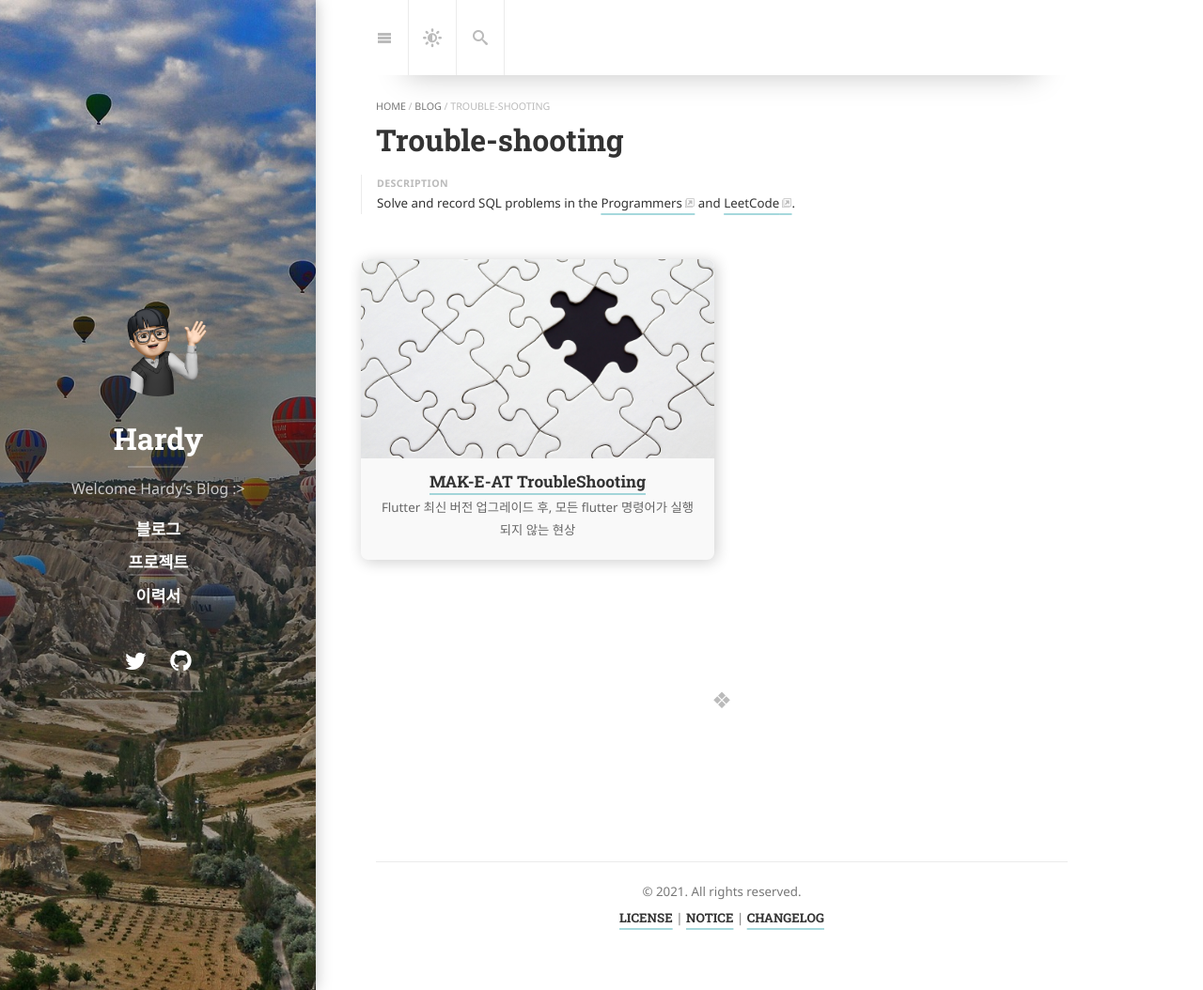
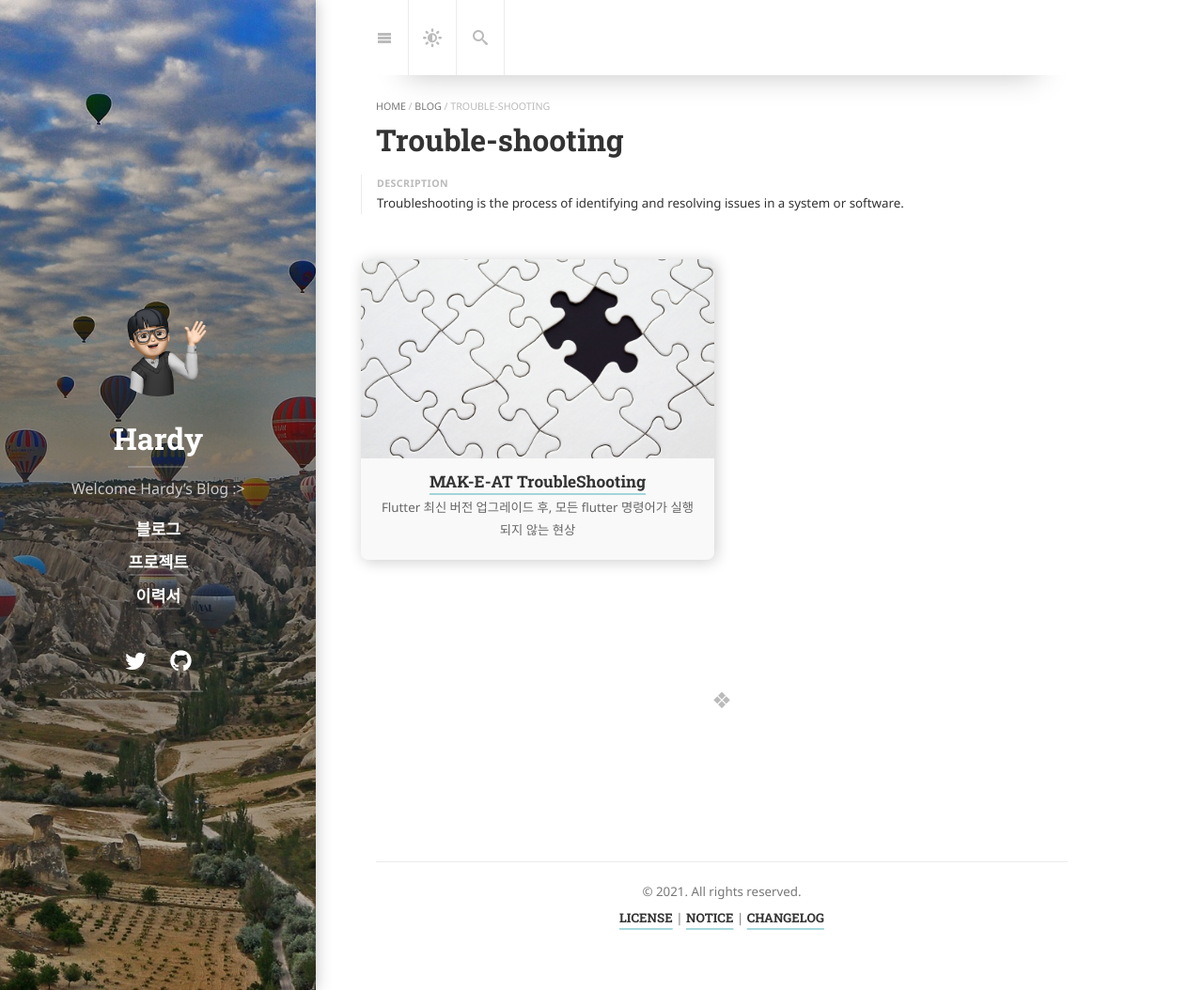
Before and after one commit to hardy716/hardy716.github.io, a Jekyll site: the page built from _featured_categories/trouble-shooting.md, in a window 1280 px wide and 1054 px high. Shown: the whole window at 94% size. Built offline with Jekyll 4.4.1, drawn with Linux system fonts in a browser that asks for light colours; cached includes are drawn as plain includes; nearby versions of some CDN libraries; some web fonts are replaced; library files that are not in the unit come from our copies.

Commit message:
update blog category

```diff
--- a/_featured_categories/trouble-shooting.md
+++ b/_featured_categories/trouble-shooting.md
@@ -10,7 +10,7 @@ slug: TROUBLE-SHOOTING
 
 # (Optional) Write a short (~150 characters) description of this featured tag.
 description: >
-  Solve and record SQL problems in the [Programmers](https://school.programmers.co.kr/learn/challenges?tab=sql_practice_kit) and [LeetCode](https://leetcode.com/problemset/all/?listId=5htp6xyg&page=1).
+  Troubleshooting is the process of identifying and resolving issues in a system or software.
 
 # (Optional) You can disable grouping posts by date.
 no_groups: true
```
Also changed, not shown: TROUBLE-SHOOTING/_posts/2023-04-18-makeat-err-1.md (+1 -1 lines), 1 other file.
